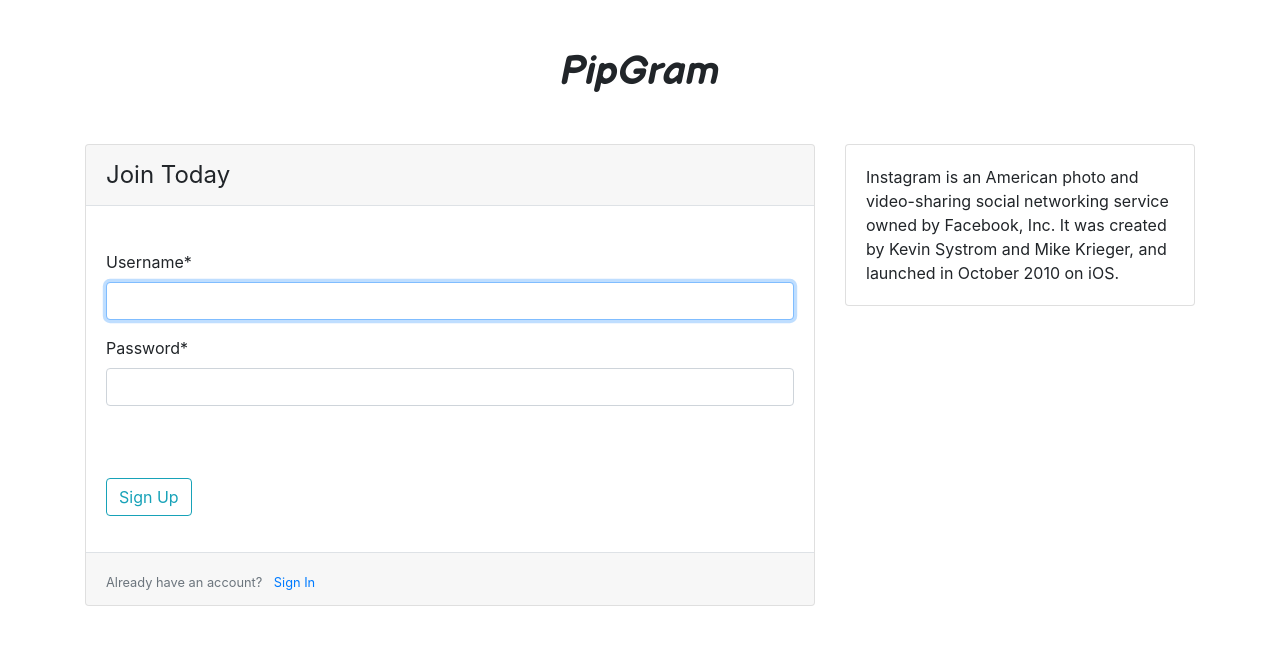
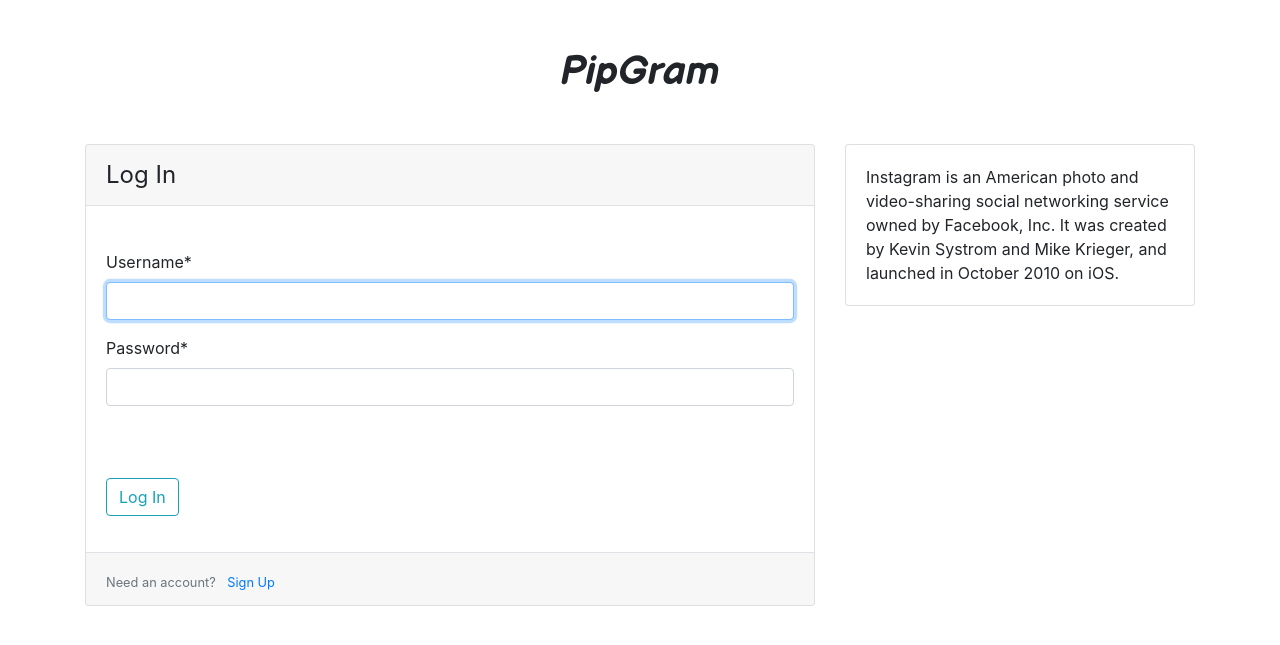
Before and after one commit to philip-bbaale/InstagramClone, a Django app: page /login/ in a window 1280 px wide. Shown: the top 645 px of the page. Run offline with Django 3.2, Linux system fonts and the light colour scheme; some libraries are stand-ins or nearby versions.

Commit message:
updating register and login html

```diff
--- a/instagramUsers/templates/instagramUsers/login.html
+++ b/instagramUsers/templates/instagramUsers/login.html
@@ -7,18 +7,18 @@
             <form method="POST">
                 {% csrf_token %}
                 <fieldset class="form-group">
-                    <legend class=" border-bottom mb-4 card-header">Join Today</legend>
+                    <legend class=" border-bottom mb-4 card-header">Log In</legend>
                     <div class="card-body">
                         {{ form|crispy }}
                     </div>
                 </fieldset>
                 <div class="form-group card-body">
-                    <button class="btn btn-outline-info " type="submit">Sign Up</button>
+                    <button class="btn btn-outline-info " type="submit">Log In</button>
                 </div>
             </form>
 
             <div class="border-top pt-3 card-footer">
-                <small class="text-muted">Already have an account? <a class="ml-2" href="#">Sign In</a></small>
+                <small class="text-muted">Need an account? <a class="ml-2" href="{% url 'register' %}">Sign Up</a></small>
             </div>
 
         </div>
--- a/instagramUsers/templates/instagramUsers/register.html
+++ b/instagramUsers/templates/instagramUsers/register.html
@@ -18,7 +18,7 @@
             </form>
 
             <div class="border-top pt-3 card-footer">
-                <small class="text-muted">Already have an account? <a class="ml-2" href="#">Sign In</a></small>
+                <small class="text-muted">Already have an account? <a class="ml-2" href="{% url 'login' %}">Sign In</a></small>
             </div>
 
         </div>
```
Also changed, not shown: db.sqlite3.
